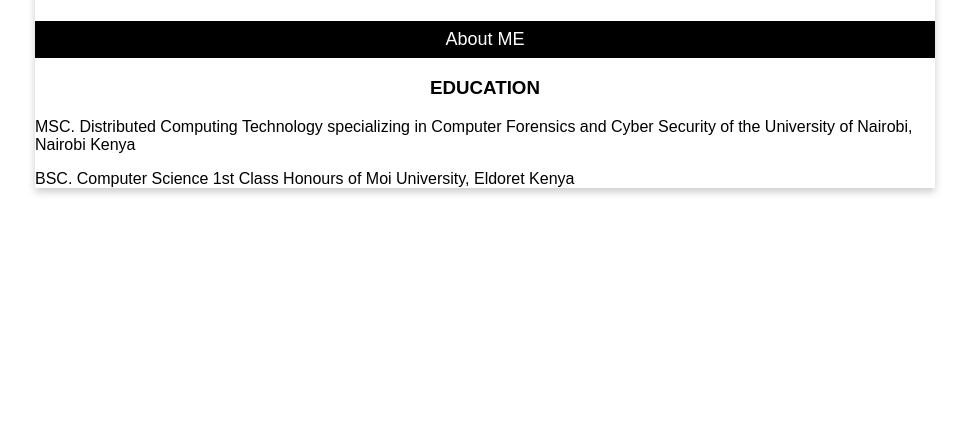
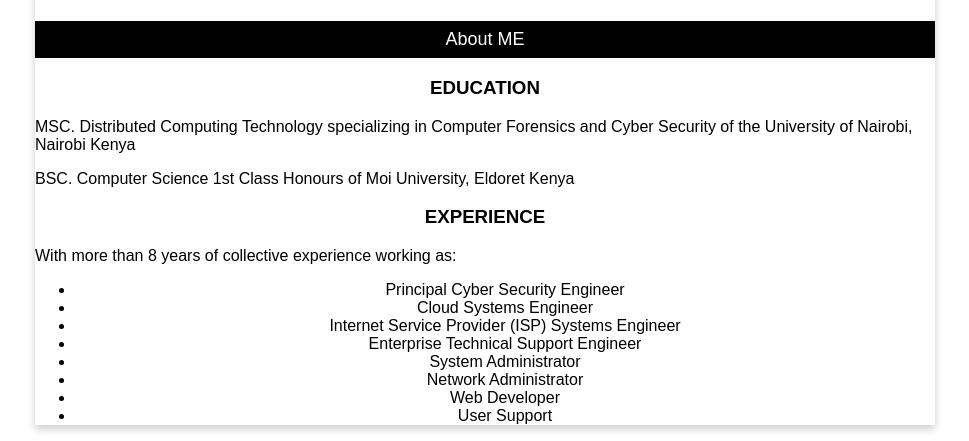
Before and after one commit to pmutulu/week1-devops-project, a plain HTML site: page index.html in a window 1280 px wide. Shown: the part 627-1068 px from the top of the page, without its empty margins (155-1124 px from the left). Before the commit the page ends 831 px from the top, so only its background shows below. Drawn offline with Linux system fonts and the light colour scheme.

Commit message:
Addition of Experience List

```diff
--- a/index.html
+++ b/index.html
@@ -28,6 +28,18 @@
   <h3>EDUCATION</h3>
   <p>MSC. Distributed Computing Technology specializing in Computer Forensics and Cyber Security of the University of Nairobi, Nairobi Kenya</p>
 <p>BSC. Computer Science 1st Class Honours of Moi University, Eldoret Kenya</p>
+<h3>EXPERIENCE</h3>
+  <p>With more than 8 years of collective experience working as:</p>
+  <ul>
+    <li>Principal Cyber Security Engineer</li>
+    <li>Cloud Systems Engineer</li>
+    <li>Internet Service Provider (ISP) Systems Engineer</li>
+    <li>Enterprise Technical Support Engineer</li>
+    <li>System Administrator</li>
+    <li>Network Administrator</li>
+    <li>Web Developer</li>
+    <li>User Support</li>
+  </ul>
 </div>
 </body>
 </html>
```
